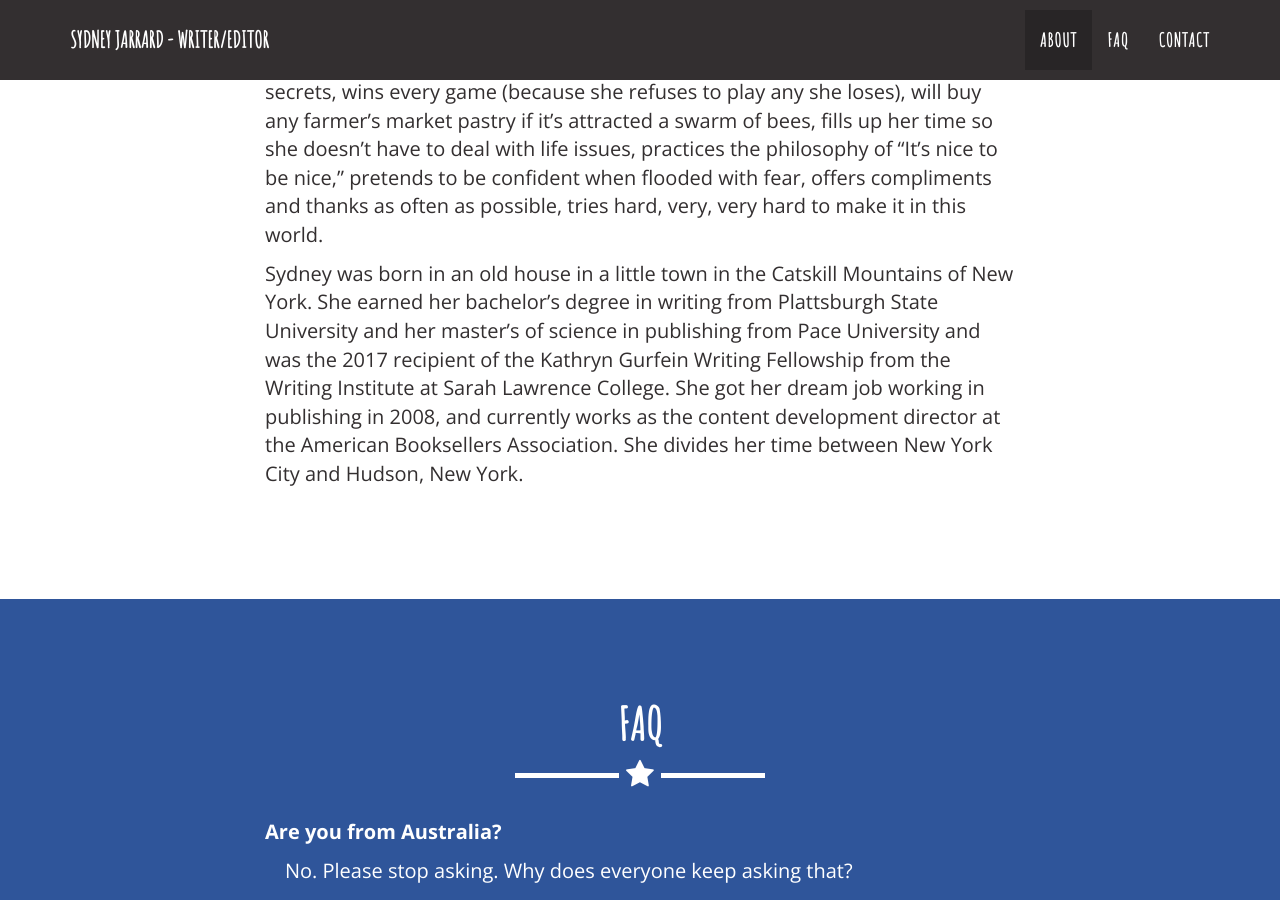
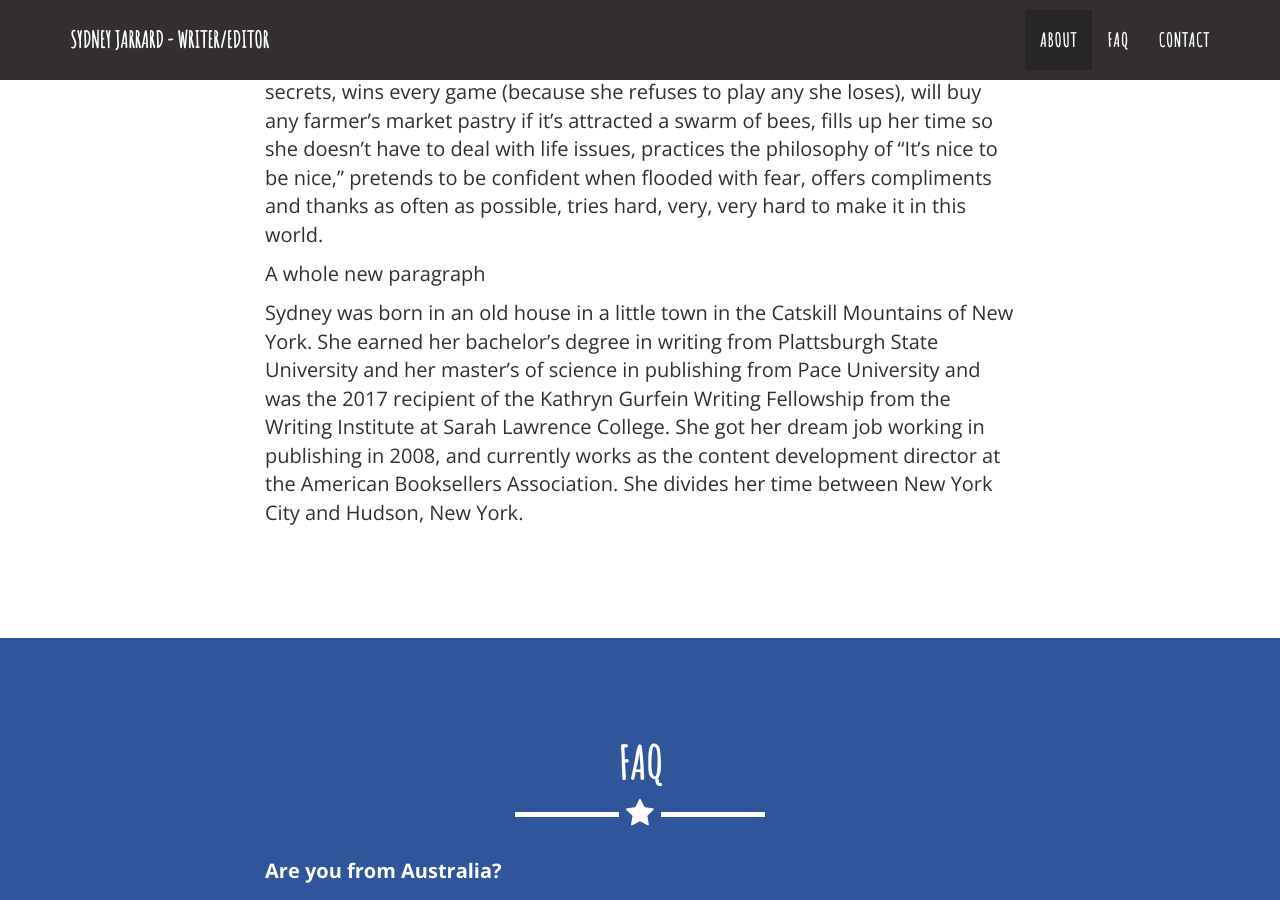
Before and after one commit to sydneyjarrard/sydneyjarrard.github.io, a Jekyll site: the page built from index.html, in a window 1280 px wide and 900 px high, scrolled down 1065 px. Built offline with Jekyll 4.4.1, drawn with Linux system fonts in a browser that asks for light colours.

Commit message:
Update about.html

```diff
--- a/_includes/about.html
+++ b/_includes/about.html
@@ -10,6 +10,7 @@
             <div class="row">
                 <div class="col-lg-8 col-lg-offset-2">
                     <p>Sydney is a New Yorker. Upstate, downstate, east, west, all New York. She’s good at the cold, terrible at the heat, knows how to drive in vengeful traffic and ridiculous snow, has no idea what a Waffle House is, causes scenes when Montell Jordan comes on the stereo, brings home stray cats, keeps a lot of secrets, wins every game (because she refuses to play any she loses), will buy any farmer’s market pastry if it’s attracted a swarm of bees, fills up her time so she doesn’t have to deal with life issues, practices the philosophy of “It’s nice to be nice,” pretends to be confident when flooded with fear, offers compliments and thanks as often as possible, tries hard, very, very hard to make it in this world.</p>
+                    <p>A whole new paragraph</p>
                     <p>Sydney was born in an old house in a little town in the Catskill Mountains of New York. She earned her bachelor’s degree in writing from Plattsburgh State University and her master’s of science in publishing from Pace University and was the 2017 recipient of the Kathryn Gurfein Writing Fellowship from the Writing Institute at Sarah Lawrence College. She got her dream job working in publishing in 2008, and currently works as the content development director at the American Booksellers Association. She divides her time between New York City and Hudson, New York.</p>
                 </div>
             </div>
```
